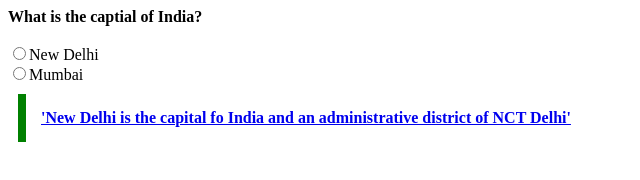
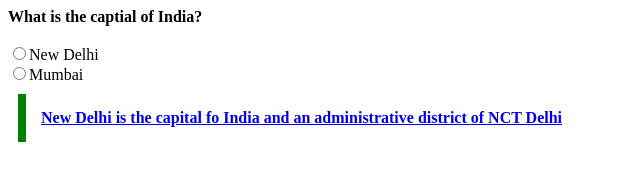
Before and after one commit to acciojob/trivia-dpinkvilla, a website: page main.html in a window 1280 px wide. Shown: the full height of the page, 0-640 px from the left. Drawn offline with Linux system fonts and the light colour scheme.

Commit message:
created a submission

```diff
--- a/main.html
+++ b/main.html
@@ -13,7 +13,7 @@
 <label for="quiz"><b>What is the captial of India?</b></label><br><br>
 	<input type="radio">New Delhi<br>
 	<input type="radio">Mumbai<br>
-	<blockquote <cite> <a href="https://en.wikipedia.org/wiki/New_Delhi" target="_blank">'New Delhi is the capital fo India and an administrative district of NCT Delhi'</a></cite> </blockquote>
+	<blockquote <cite> <a href="https://en.wikipedia.org/wiki/New_Delhi">New Delhi is the capital fo India and an administrative district of NCT Delhi</a></cite> </blockquote>
 
 
 </body>
```
